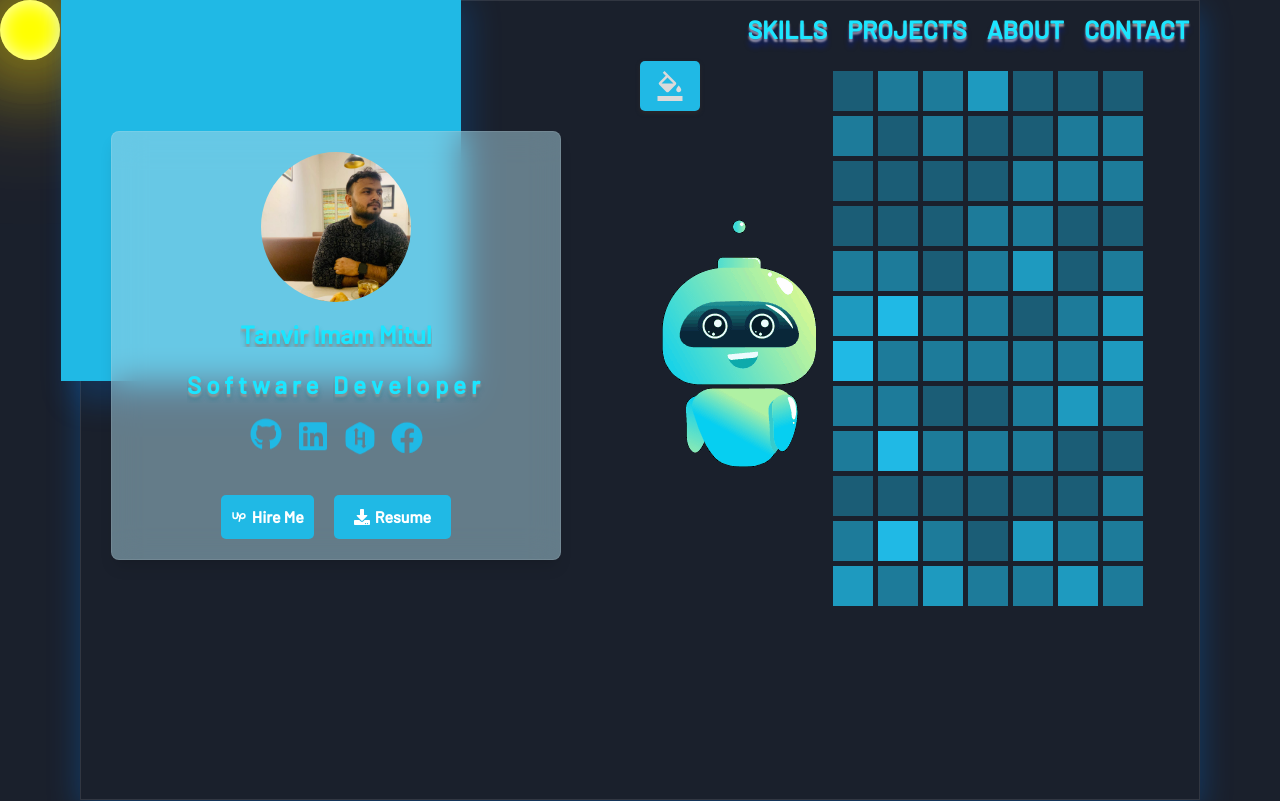
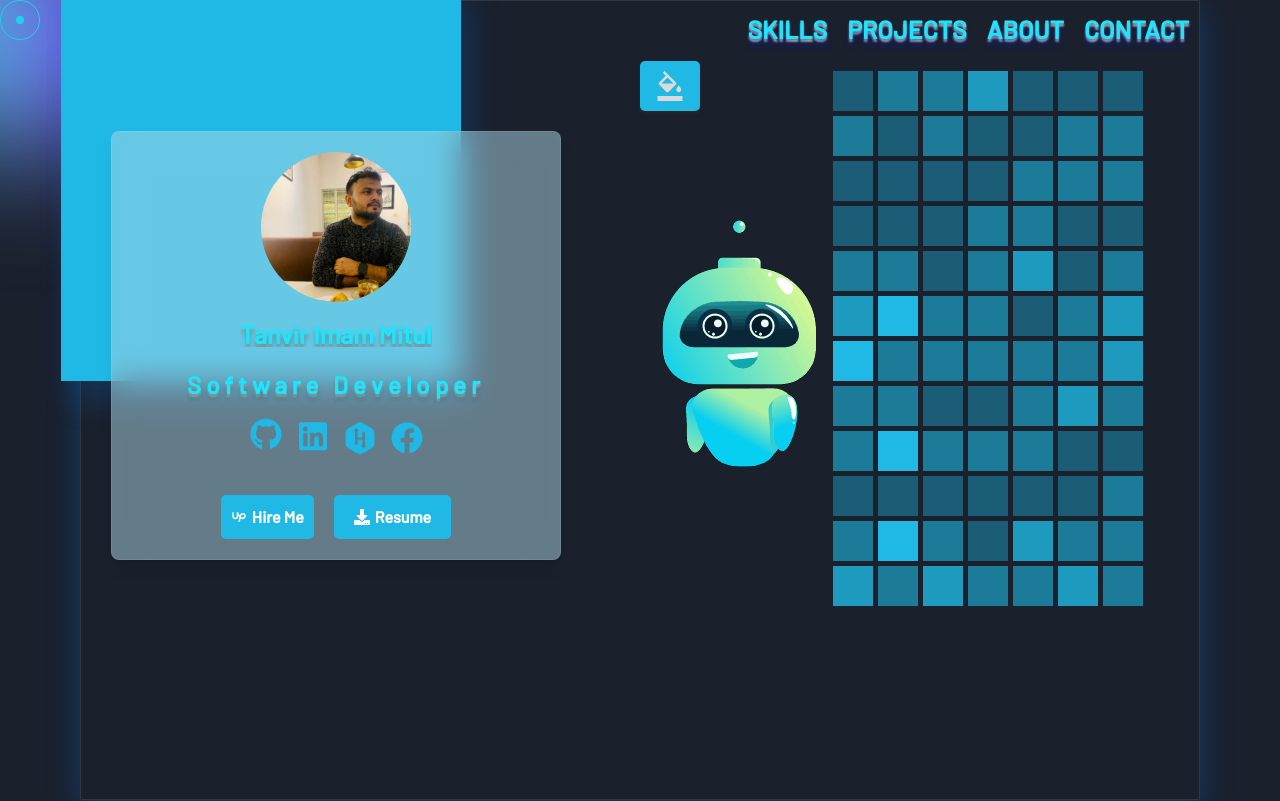
Before and after one commit to tanvirim/Portfolio, a React (Vite) app: page / in a window 1280 px wide. Shown: the top 801 px of the page. Built offline with nearby package versions, Linux system fonts and the light colour scheme.

Commit message:
cursor bg fix

```diff
--- a/src/index.css
+++ b/src/index.css
@@ -132,28 +132,46 @@ body {
   box-shadow: inset 0 0 6px rgba(53, 52, 52, 0.3);
 }
 
-.custom-cursor {
+.custom-cursor-bg {
   position: fixed;
   top: 0;
   left: 0;
-  width: 60px;
-  height: 60px;
-  background-color: rgb(255, 255, 0);
-  box-shadow: 0 0 80px rgba(255, 223, 0, 0.9),
-    0 0 100px rgba(255, 223, 0, 0.9),
-    0 0 140px rgba(255, 223, 0, 0.9),
-    0 0 190px rgba(255, 140, 0, 0.9),
-    inset 0 0 20px rgba(255, 255, 224, 0.9);
   border-radius: 50%;
   pointer-events: none;
   transform: translate(-50%, -50%);
   transition: transform 0.2s ease-out, opacity 0.2s ease-out;
-  z-index: 0;
-
-  &.click {
-    transform: scale(1.5);
-    transition: transform 0.1s ease-in;
-  }
-
+  width: 20vmax;
+  height: 20vmax;
+    background: linear-gradient(90deg, #3effe8 1.98%, #3effe8 1.99%, #8c0fee);
+    filter: blur(60px);
+    z-index: -1;
+    transform: rotate(0deg) scale(1);
+    animation: breathe 8s linear infinite;
 
 }
+
+.custom-cursor-icon {
+  position: fixed;
+  top: 0;
+  left: 0;
+  width: 40px;
+  height: 40px;
+  background-color: transparent;
+  border: 1px solid rgb(26, 212, 236);
+  z-index: 99999;
+  border-radius: 50%;
+  pointer-events: none;
+  transform: translate(-50%, -50%);
+  transition: transform 0.2s ease-out, opacity 0.2s ease-out;
+}
+.custom-cursor-icon::after {
+  content: '';
+  position: absolute;
+  top: 50%;
+  left: 50%;
+  width: 8px;
+  height: 8px;
+  background-color: rgb(26, 212, 236);
+  border-radius: 50%;
+  transform: translate(-50%, -50%);
+}
--- a/src/pages/Home.jsx
+++ b/src/pages/Home.jsx
@@ -50,13 +50,21 @@ const Home = () => {
   return (
     <>
       <div
-        className="custom-cursor"
+        className="custom-cursor-icon"
         style={{
           left: `${mousePosition.x}px`,
           top: `${mousePosition.y}px`,
           transform: isClicked ? "scale(1.5)" : "scale(1)",
         }}
       />
+      <div
+        className="custom-cursor-bg"
+        style={{
+          left: `${mousePosition.x - 100}px`,
+          top: `${mousePosition.y - 100}px`,
+        }}
+      />
+
       <div className="px-2 md:px-10 lg:px-20 ">
         <Section1>
           <Navbar color={color} />
```
